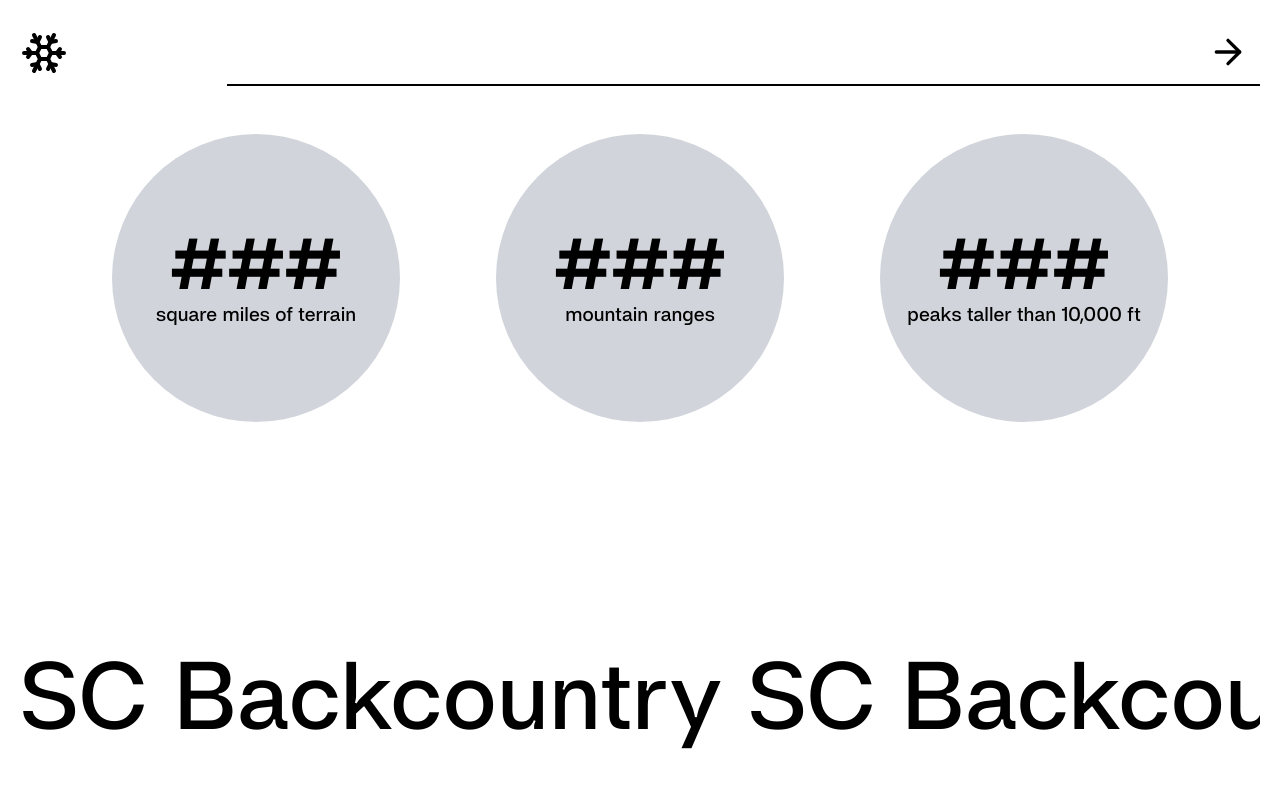
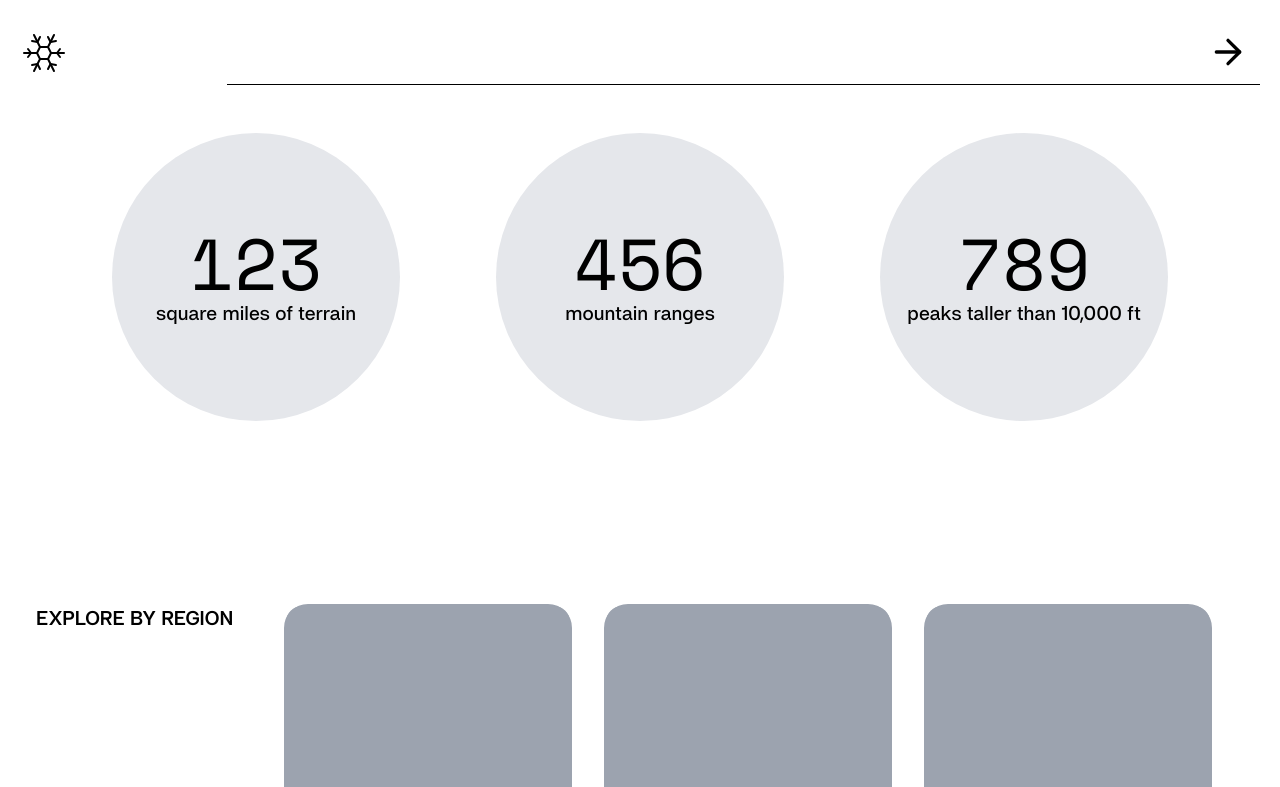
Before and after one commit to dawsonmai/sc-backcountry, a Next.js app: page / in a window 1280 px wide. Shown: the part 1020-1807 px from the top of the page. Built offline with nearby package versions, Linux system fonts and the light colour scheme.

Commit message:
numbers done

```diff
--- a/src/app/globals.css
+++ b/src/app/globals.css
@@ -1,3 +1,5 @@
+@import url("https://fonts.googleapis.com/css2?family=Space+Mono:ital,wght@0,400;0,700;1,400;1,700&display=swap");
+
 @tailwind base;
 @tailwind components;
 @tailwind utilities;
--- a/src/app/page.tsx
+++ b/src/app/page.tsx
@@ -12,7 +12,7 @@ export default function Home() {
 				<IntroImage />
 			</div>
 			<AreaData />
-			<TransitionImage />
+			{/* <TransitionImage /> */}
 			<ExploreArea />
 			<ConditionsPreview />
 		</div>
--- a/src/components/home/AreaData.tsx
+++ b/src/components/home/AreaData.tsx
@@ -2,7 +2,7 @@ import { ArrowRight, Snowflake } from "lucide-react";
 
 const AreaData = () => {
 	return (
-		<header className="bg-white w-full h-screen pb-6">
+		<header className="bg-white w-full h-screen">
 			<div className="w-full py-10 flex">
 				<div className="w-1/3 h-full">
 					<h2 className="uppercase font-semibold text-xl tracking-wider">Explore The Area</h2>
@@ -16,25 +16,25 @@ const AreaData = () => {
 			</div>
 			<div className="w-full flex items-center">
 				<div className="h-full w-1/6 items-center flex justify-start">
-					<Snowflake className="inline size-12" />
+					<Snowflake strokeWidth={1} className="inline size-12" />
 				</div>
 				<div className="h-full w-5/6 flex items-center">
-					<button className="flex justify-end w-full h-2/3 font-medium text-3xl p-3 border-b-2 border-black">
+					<button className="flex justify-end w-full h-2/3 font-medium text-3xl p-3 border-b-[1.5px] border-black">
 						<ArrowRight className="text-black size-10" />
 					</button>
 				</div>
 			</div>
-			<div className="h-3/6 w-full flex p-12 justify-center gap-24">
-				<div className="w-72 h-72 rounded-full bg-gray-300 flex flex-col justify-center items-center">
-					<h2 className="text-7xl text-center w-full font-semibold">###</h2>
+			<div className="flex w-full p-12 justify-center gap-24">
+				<div className="w-72 aspect-square rounded-full bg-gray-200 flex flex-col justify-center items-center p-6">
+					<h2 className="text-7xl text-center w-full font-medium font-mono">123</h2>
 					<h3 className="text-xl text-center w-full font-medium">square miles of terrain</h3>
 				</div>
-				<div className="w-72 h-72 rounded-full bg-gray-300 flex flex-col justify-center items-center">
-					<h2 className="text-7xl text-center w-full font-semibold">###</h2>
+				<div className="w-72 aspect-square rounded-full bg-gray-200 flex flex-col justify-center items-center p-6">
+					<h2 className="text-7xl text-center w-full font-medium font-mono">456</h2>
 					<h3 className="text-xl text-center w-full font-medium">mountain ranges</h3>
 				</div>
-				<div className="w-72 h-72 rounded-full bg-gray-300 flex flex-col justify-center items-center">
-					<h2 className="text-7xl text-center w-full font-semibold">###</h2>
+				<div className="w-72 aspect-square rounded-full bg-gray-200 flex flex-col justify-center items-center p-6">
+					<h2 className="text-7xl text-center w-full font-medium font-mono">789</h2>
 					<h3 className="text-xl text-center w-full font-medium">peaks taller than 10,000 ft</h3>
 				</div>
 			</div>
--- a/src/components/home/IntroImage.tsx
+++ b/src/components/home/IntroImage.tsx
@@ -5,7 +5,7 @@ const IntroImage = () => {
 		<div className="flex flex-col flex-grow bg-gray-700 w-full rounded-3xl p-10 justify-between">
 			<h1 className="inline text-7xl font-medium text-white">
 				Welcome to the <br />
-				Southern California Backcountry <MountainSnow className="inline size-12" />
+				Southern California Backcountry <MountainSnow strokeWidth={1.5} className="inline size-12" />
 			</h1>
 
 			<div className="flex flex-row justify-between items-end">
@@ -16,8 +16,8 @@ const IntroImage = () => {
 					</button>
 				</div>
 				<div className="bg-white rounded-2xl w-1/4">
-					<div className="flex flex-row bg-gray-300 w-full h-1/5 rounded-t-2xl items-center p-3 gap-3">
-						<CircleAlert className="text-rose-600 size-6" />
+					<div className="flex flex-row bg-gray-200 w-full h-1/5 rounded-t-2xl items-center p-3 gap-3">
+						<CircleAlert strokeWidth={2.5} className="text-rose-600 size-6" />
 						<h2 className="text-black font-medium text-lg uppercase">Caution</h2>
 					</div>
 					<div className="h-4/5 w-full rounded-b-2xl bg-white px-4 py-3">
--- a/tailwind.config.ts
+++ b/tailwind.config.ts
@@ -1,17 +1,15 @@
 import type { Config } from "tailwindcss";
 
 const config: Config = {
-  content: [
-    "./src/pages/**/*.{js,ts,jsx,tsx,mdx}",
-    "./src/components/**/*.{js,ts,jsx,tsx,mdx}",
-    "./src/app/**/*.{js,ts,jsx,tsx,mdx}",
-  ],
+	content: ["./src/pages/**/*.{js,ts,jsx,tsx,mdx}", "./src/components/**/*.{js,ts,jsx,tsx,mdx}", "./src/app/**/*.{js,ts,jsx,tsx,mdx}"],
 	theme: {
 		extend: {
+			fontFamily: {
+				mono: ["Space Mono", "monospace"],
+			},
 			backgroundImage: {
 				"gradient-radial": "radial-gradient(var(--tw-gradient-stops))",
-        "gradient-conic":
-          "conic-gradient(from 180deg at 50% 50%, var(--tw-gradient-stops))",
+				"gradient-conic": "conic-gradient(from 180deg at 50% 50%, var(--tw-gradient-stops))",
 			},
 		},
 	},
```
Lines whose indentation alone changed are shown as unchanged.
